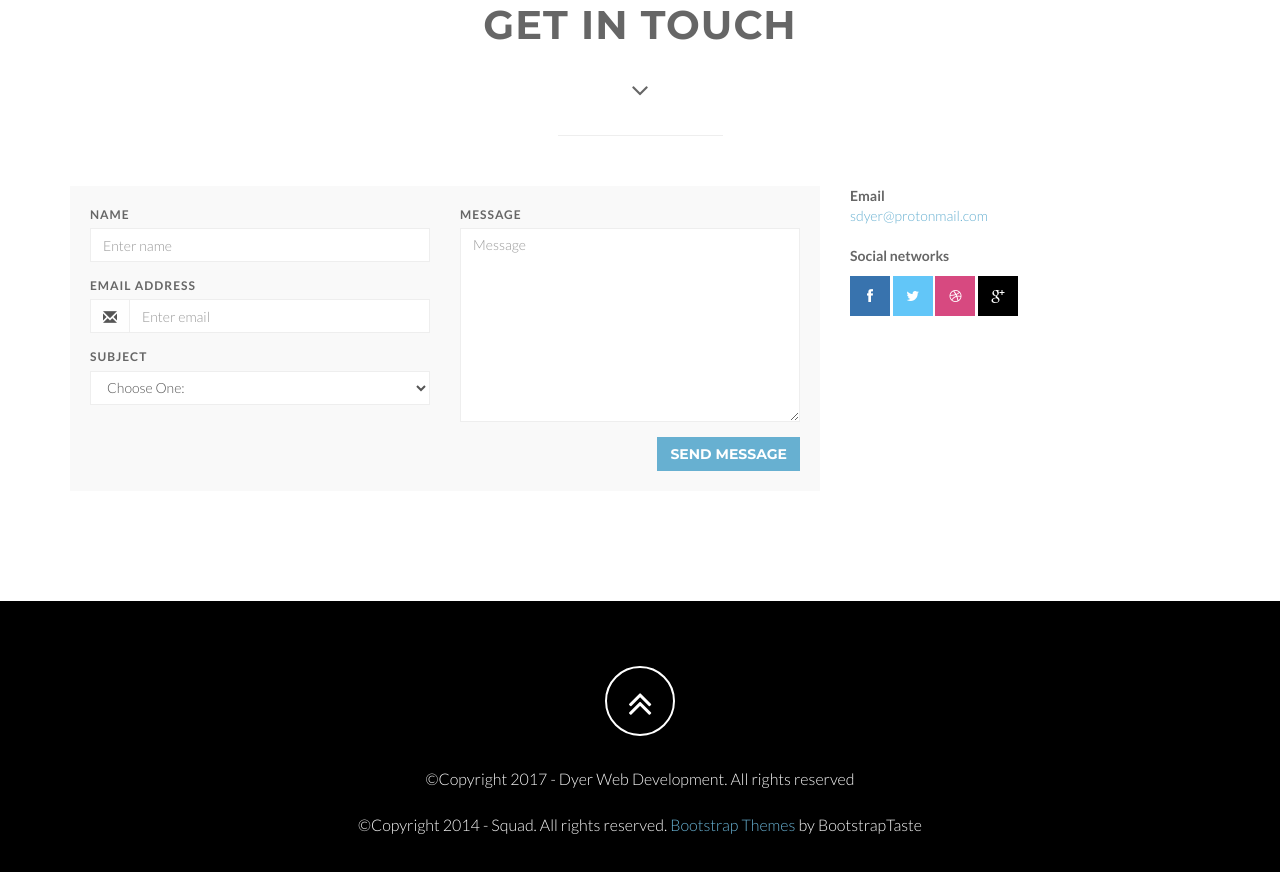
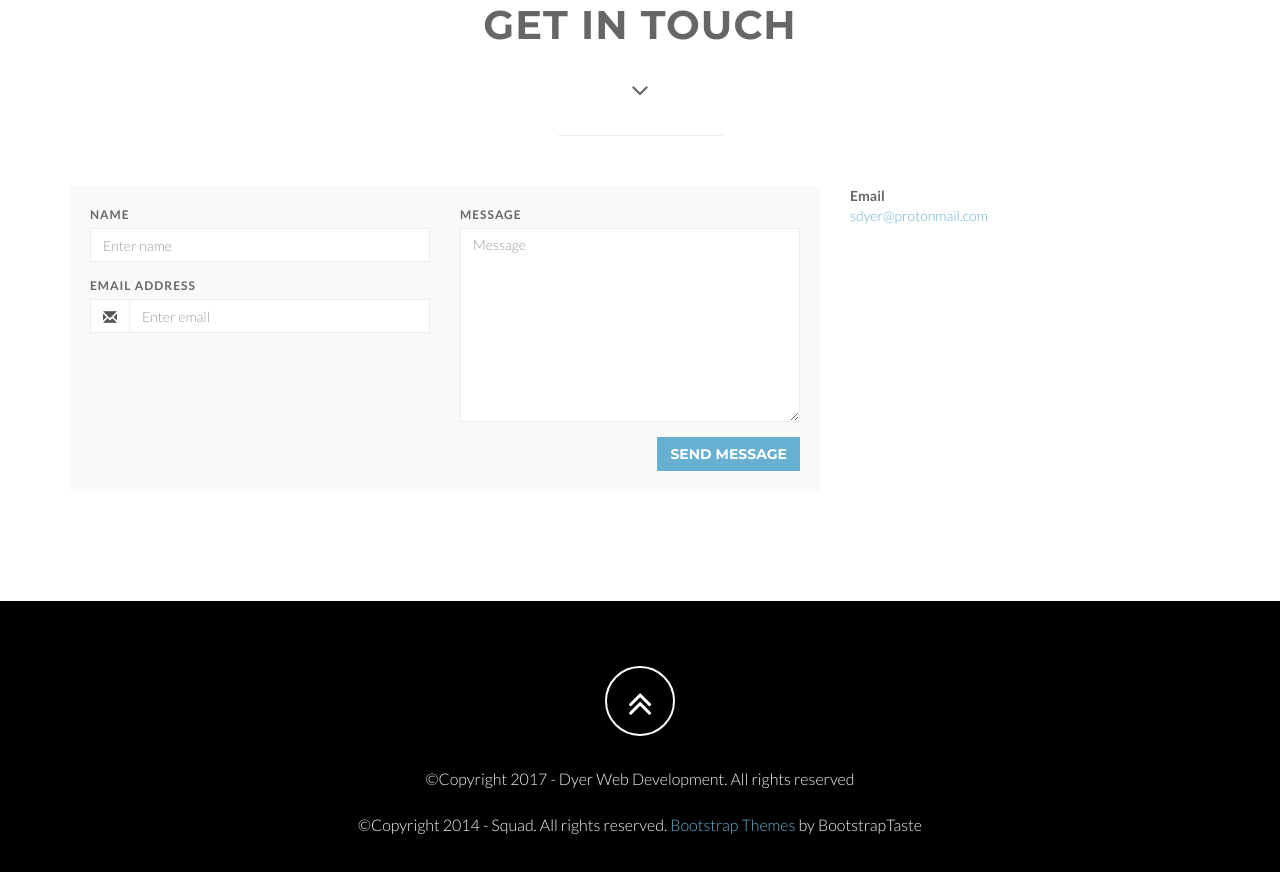
Before and after one commit to slammyde7113/webpage, a website built with webpack: page index.html in a window 1280 px wide. Shown: the part 3160-4032 px from the top of the page. Built offline with nearby package versions, Linux system fonts and the light colour scheme.

Commit message:
Edited Contact Form

```diff
--- a/index.html
+++ b/index.html
@@ -327,16 +327,6 @@ interest, I can help spread your message.
                                 </span>
                                 <input type="email" class="form-control" id="email" placeholder="Enter email" required="required" /></div>
                         </div>
-                        <div class="form-group">
-                            <label for="subject">
-                                Subject</label>
-                            <select id="subject" name="subject" class="form-control" required="required">
-                                <option value="na" selected="">Choose One:</option>
-                                <option value="service">Service</option>
-                                <option value="suggestions">Suggestions</option>
-                                <option value="product">Support</option>
-                            </select>
-                        </div>
                     </div>
                     <div class="col-md-6">
                         <div class="form-group">
@@ -359,19 +349,10 @@ interest, I can help spread your message.
 			<div class="widget-contact">
 				<address>
 				  <strong>Email</strong><br>
-				  <a href="mailto:#">sdyer@protonmail.com</a>
+				  <a href="mailto:sdyer@protonmail.com">sdyer@protonmail.com</a>
 				</address>
-				<address>
-				  <strong>Social networks</strong><br>
-                       	<ul class="company-social">
-                            <li class="social-facebook"><a href="#" target="_blank"><i class="fa fa-facebook"></i></a></li>
-                            <li class="social-twitter"><a href="#" target="_blank"><i class="fa fa-twitter"></i></a></li>
-                            <li class="social-dribble"><a href="#" target="_blank"><i class="fa fa-dribbble"></i></a></li>
-                            <li class="social-google"><a href="#" target="_blank"><i class="fa fa-google-plus"></i></a></li>
-                        </ul>
-				</address>
-
-			</div>
+				<!-- Add github and linkedin -->
+    </div>
 		</div>
     </div>
 
```
Also changed, not shown: CONTRIBUTING.md (deleted, +0 -12 lines).
